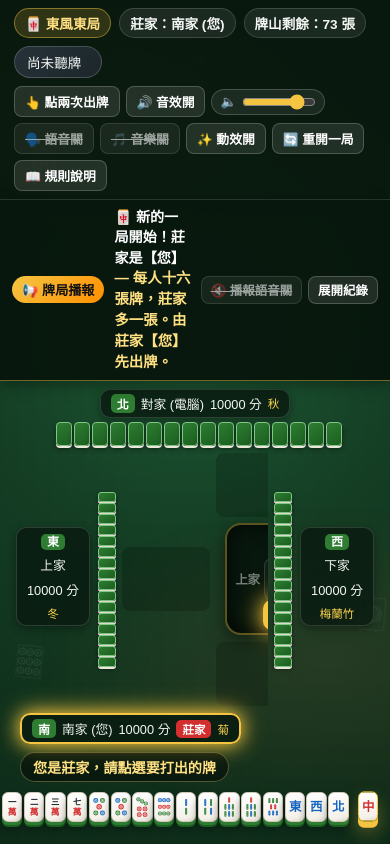
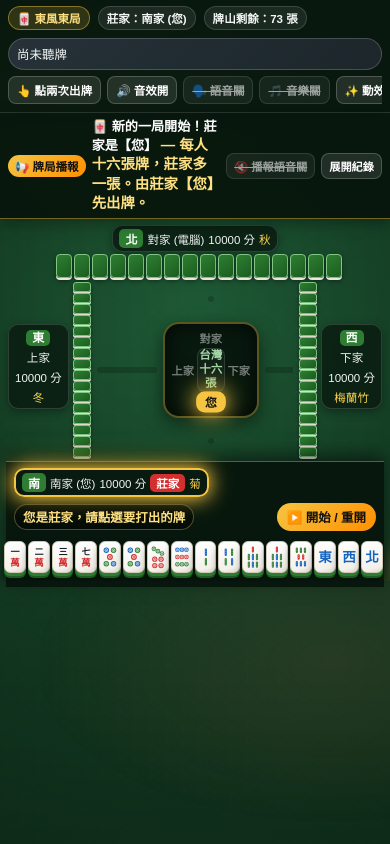
Before and after one commit to ping763573/Lushan, a plain HTML site: page game/mahjong.html in a window 390 px wide. Drawn offline with Linux system fonts and the light colour scheme.

Commit message:
Update title and add mobile optimizations
Added mobile-specific adjustments for better gameplay experience.

```diff
--- a/game/mahjong.html
+++ b/game/mahjong.html
@@ -3,7 +3,7 @@
 <head>
   <meta charset="UTF-8" />
   <meta name="viewport" content="width=device-width, initial-scale=1.0, maximum-scale=1.0, user-scalable=no" />
-  <title>台灣十六張麻將 - 只放大玩家・播報版 🀄📢</title>
+  <title>台灣十六張麻將 - 手機版修正・只放大玩家 🀄📢</title>
   <style>
     :root {
       --bg-felt-top: #1a4d2e;
@@ -916,6 +916,62 @@
     .player-status-bar { flex-shrink: 0; }
     #narrator-log { max-height: 84px; }
 
+
+    /* ===== 📱 手機版專用修正：只在手機生效，電腦版完全不動 ===== */
+    .mobile-only { display: none; }
+    @media (max-width: 768px) {
+      /* 關鍵修正 1：手機不要鎖死 100dvh + overflow:hidden，否則底部手牌被推出畫面又滑不到 */
+      body { height: auto; min-height: 100svh; overflow-y: auto; overflow-x: hidden; }
+      /* 關鍵修正 2：頂部列改成可橫滑，不再換行把牌桌擠掉 */
+      header.top-bar { padding: 6px 8px; gap: 6px; }
+      header.top-bar .status-group { width: 100%; flex-wrap: nowrap; overflow-x: auto; padding-bottom: 2px; }
+      header.top-bar .controls-group { width: 100%; flex-wrap: nowrap; overflow-x: auto; padding-bottom: 2px; -webkit-overflow-scrolling: touch; }
+      header.top-bar .btn-top { flex-shrink: 0; font-size: .72rem; padding: 5px 8px; }
+      #volume-wrap { display: none; }
+      .badge { font-size: .72rem; padding: 3px 8px; }
+      #tenpai-pill { width: 100%; font-size: .78rem; padding: 4px 8px; }
+      /* 播報條變緊湊 */
+      #narrator-bar { padding: 5px 8px; gap: 6px; }
+      .narrator-label { font-size: .72rem; padding: 3px 7px; }
+      #narrator-main { font-size: .82rem; line-height: 1.35; }
+      #narrator-log { max-height: 72px; }
+      .narrator-actions .btn-top { font-size: .7rem; padding: 4px 7px; }
+      /* 關鍵修正 3：牌桌不再鎖死高度，中央區可縮，整頁可滑 */
+      main.table-arena { flex: none; overflow: visible; padding: 6px 6px 4px; gap: 4px; grid-template-rows: auto minmax(150px, auto) auto; }
+      .center-board { min-height: 150px; }
+      .compass-box { width: 96px; height: 96px; padding: 4px; }
+      .compass-pos { font-size: .7rem; }
+      .river { min-width: 0; max-width: none; min-height: auto; padding: 3px; gap: 1.5px; }
+      .river-left, .river-right { max-width: 92px; min-width: 60px; }
+      .river-top, .river-bottom { max-width: 230px; }
+      .seat-top { gap: 2px; }
+      .seat-left, .seat-right { gap: 4px; padding: 0 2px; }
+      .player-tag { font-size: .72rem; padding: 3px 6px; gap: 4px; }
+      /* 關鍵修正 4：你的手牌區黏在底部，永遠看得到、點得到 */
+      .seat-bottom { position: sticky; bottom: 0; z-index: 25; width: 100%; background: rgba(8,22,13,.97); border-top: 1px solid rgba(245,197,66,.4); box-shadow: 0 -6px 16px rgba(0,0,0,.5); padding: 6px 4px calc(6px + env(safe-area-inset-bottom)); }
+      .player-status-bar { padding: 0 4px; gap: 6px; }
+      .action-hint { font-size: .78rem; padding: 3px 8px; }
+      .mobile-only { display: inline-flex; font-size: .78rem; padding: 5px 10px; background: linear-gradient(135deg,#f5c542,#ff8f00); color: #111; font-weight: 900; border: none; border-radius: 999px; }
+      /* 關鍵修正 5：手牌一排 + 可橫滑，不再被擠成兩排、點不到 */
+      :root { --tile-w: 5.6vw; --tile-h: 8.2vw; --tile-sm-w: 19px; --tile-sm-h: 27px; }
+      .player-cards-wrapper { flex-wrap: nowrap; overflow-x: auto; justify-content: flex-start; max-width: 100vw; padding: 4px 4px 8px; gap: 6px; -webkit-overflow-scrolling: touch; }
+      .player-hand { flex-wrap: nowrap; gap: 2px; }
+      .player-hand .tile { flex-shrink: 0; touch-action: manipulation; }
+      .tile.drawn-gap { margin-left: 10px; }
+      /* 吃碰槓胡按鈕：改到手牌上方，不蓋手牌、可換行 */
+      .action-overlay { bottom: 132px; max-width: calc(100vw - 16px); flex-wrap: wrap; justify-content: center; padding: 8px 10px; gap: 6px; }
+      .btn-action { padding: 11px 15px; font-size: .95rem; }
+      .chow-chooser { bottom: 198px; max-width: calc(100vw - 16px); flex-wrap: wrap; justify-content: center; }
+      /* 彈窗在手機上可滑動、不爆框 */
+      .modal-card { width: calc(100vw - 24px); max-height: 82svh; overflow-y: auto; }
+      .modal-backdrop { overflow-y: auto; align-items: flex-start; padding-top: 12px; }
+      #ambient-layer { display: none; }
+    }
+    @media (max-width: 360px) {
+      :root { --tile-w: 5.4vw; --tile-h: 7.9vw; }
+      header.top-bar .btn-top { font-size: .68rem; }
+    }
+
     .hidden { display: none !important; }
   </style>
 </head>
@@ -1055,6 +1111,7 @@
           <span class="flower-chips" id="flowers-0"></span>
         </div>
         <div class="action-hint" id="action-hint">系統發牌中...</div>
+        <button class="btn-top mobile-only" id="btn-mobile-restart" title="手機版開始 / 重開一局">▶️ 開始 / 重開</button>
       </div>
 
       <div class="player-cards-wrapper">
@@ -2643,6 +2700,7 @@
       e.currentTarget.classList.toggle('is-off', !NARRATOR.voice);
       if (NARRATOR.voice) sfx.speak('播報語音開');
     });
+    document.getElementById('btn-mobile-restart').addEventListener('click', () => { sfx.playClick(); startNewRound(); });
     // 第一次點擊解鎖音訊 + 手牌懸浮音 + FX 初始化
     document.addEventListener('pointerdown', ()=>{ sfx.init(); FX.init(); }, {once:false});
     document.addEventListener('mouseover', (e)=>{ if(e.target && e.target.closest && e.target.closest('.player-hand .tile')) sfx.playHover(); });
```
